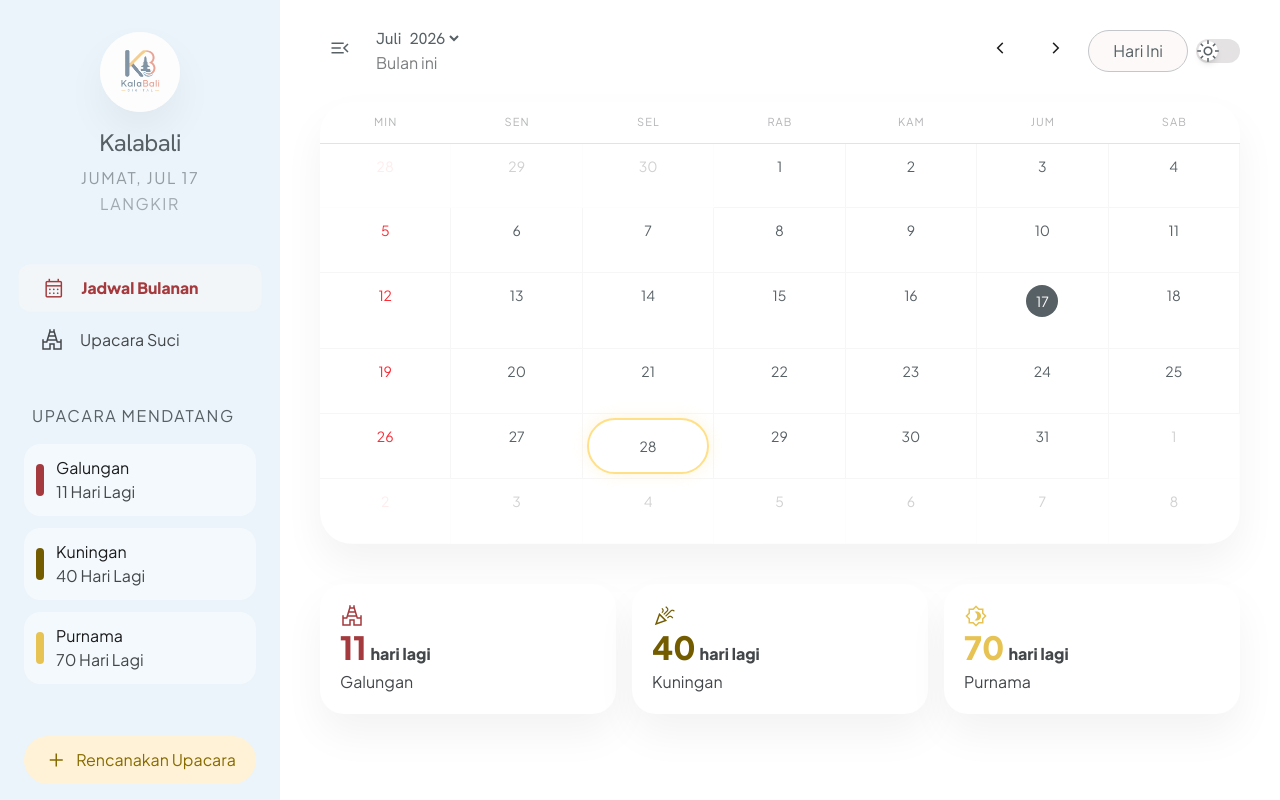
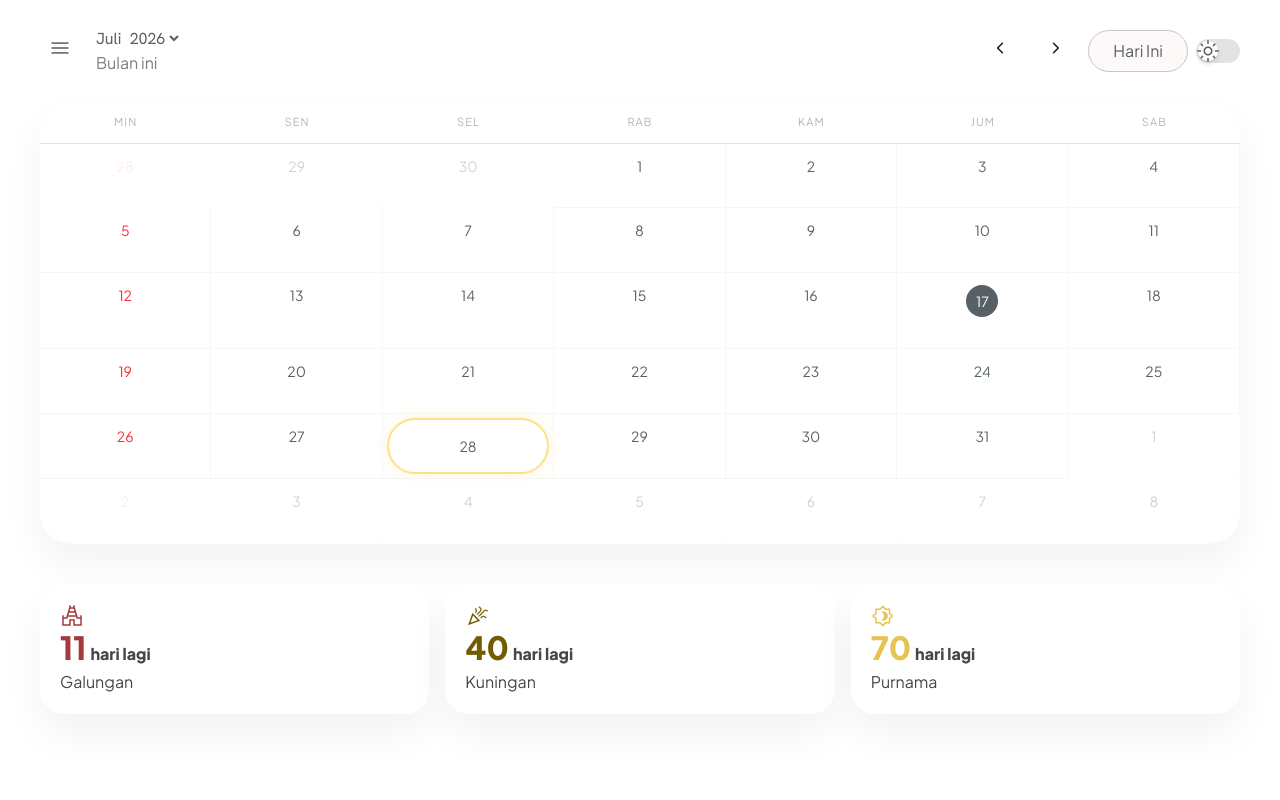
Before and after one commit to Kaadarma/Kalender-bali, a React (Vite) app: page / in a window 1280 px wide. Built offline with nearby package versions, Linux system fonts and the light colour scheme.

Commit message:
feat: initialize App component with state management, layout structure, and data fetching integration

```diff
--- a/src/App.jsx
+++ b/src/App.jsx
@@ -8,7 +8,7 @@ import BentoCards from './components/BentoCards'
 import MobileRitualList from './components/MobileRitualList'
 
 function App() {
-  const [sidebarOpen, setSidebarOpen] = useState(true)
+  const [sidebarOpen, setSidebarOpen] = useState(false)
   const [today, setToday] = useState(null)
   const [calendar, setCalendar] = useState(null)
   const [currentMonth, setCurrentMonth] = useState(new Date().getMonth())
@@ -62,7 +62,7 @@ function App() {
   return (
     <div className="flex flex-col md:flex-row min-h-screen text-on-background overflow-x-hidden">
       <MobileTopBar onToggleMenu={() => setSidebarOpen(v => !v)} />
-      <Sidebar open={sidebarOpen} onClose={() => setSidebarOpen(false)} today={today} darkMode={darkMode} onToggleDarkMode={() => setDarkMode(v => !v)} />
+      <Sidebar open={sidebarOpen} onClose={() => setSidebarOpen(false)} today={today} />
       <main
         className={`flex-grow bg-surface-container-lowest transition-all duration-500 ${
           sidebarOpen ? 'md:ml-sidebar-width' : 'md:ml-0'
```
